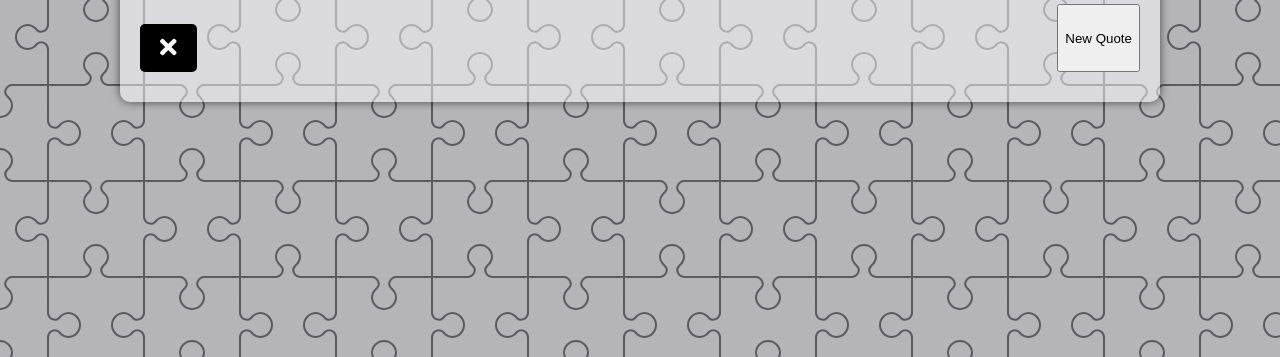
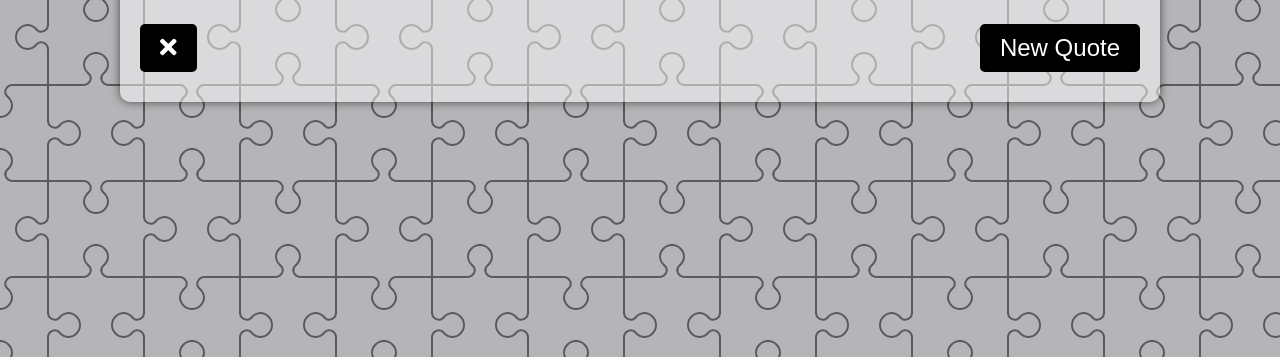
Before and after one commit to m00h0/Quote-Generator, a website: page index.html in a window 1280 px wide. Shown: the part 443-800 px from the top of the page. Drawn offline with Linux system fonts and the light colour scheme.

Commit message:
add style for quote button

```diff
--- a/style.css
+++ b/style.css
@@ -69,6 +69,17 @@ body {
   margin-top: 20px;
 }
 
+.quote-button {
+  background-color: #000;
+  color: #fff;
+  border: none;
+  padding: 10px 20px;
+  font-size: 1.5rem;
+  border-radius: 5px;
+  cursor: pointer;
+  margin-top: 20px;
+}
+
 /* media query */
 
 @media screen and (max-width: 1000px) {
```
